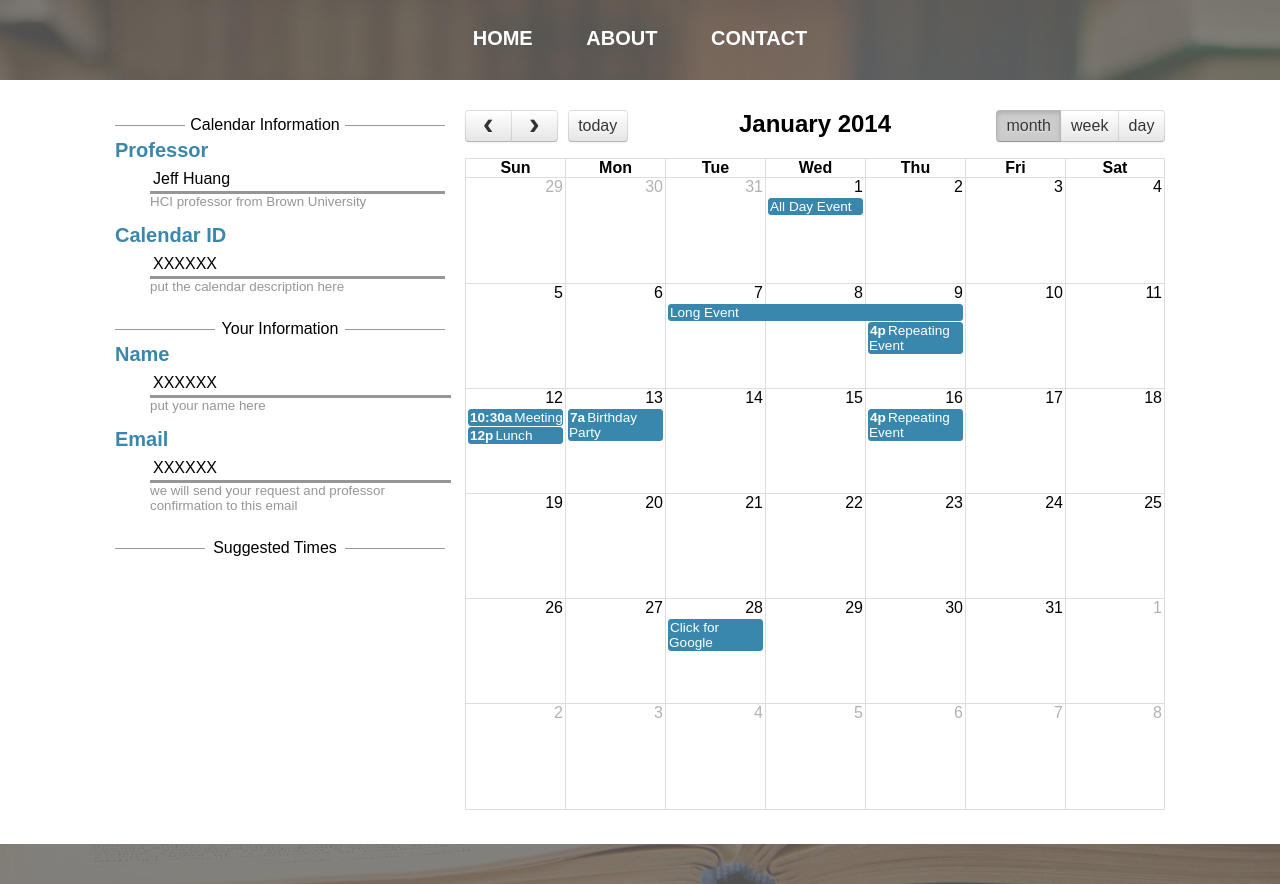
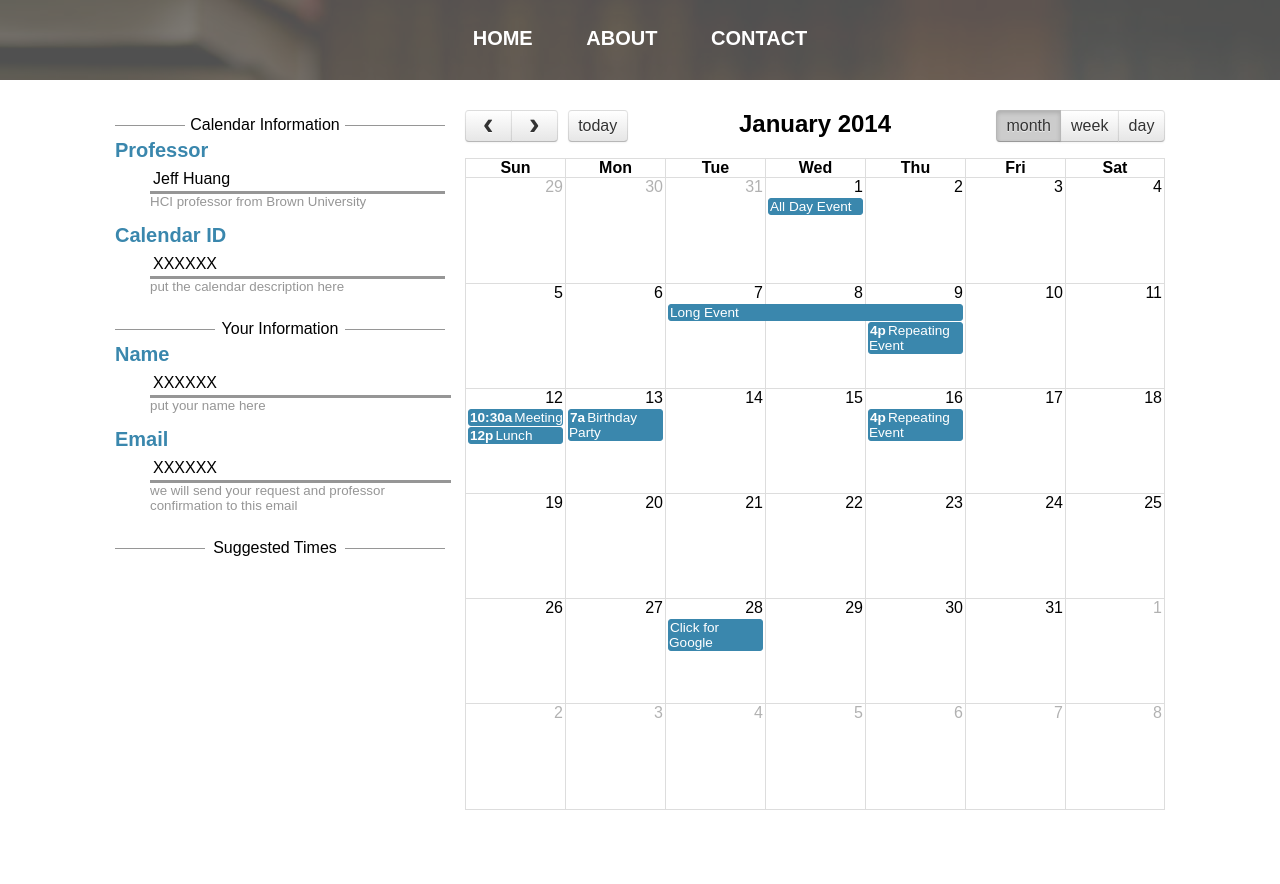
Before and after one commit to jason51122/Meet-My-Professor, a plain HTML site: page view/student-view.html in a window 1280 px wide. After the commit the page ends 844 px from the top, so only its background shows below. Drawn offline with Linux system fonts and the light colour scheme.

Commit message:
a good template

```diff
--- a/public/css/student-view.css
+++ b/public/css/student-view.css
@@ -8,13 +8,24 @@
 	src:url(DagnyWebPro-Xlight.woff) format("woff");
 }
 
-html{
-	background: url(../img/theme.jpg) no-repeat center center fixed;
-}
-
 body{
 	font-family: "ff-dagny-web-pro-light";
 	margin: 0;
+	min-width: 1050px;
+}
+
+#banner {
+	position: relative;
+}
+
+#theme {
+	background: url(../img/theme.jpg);
+	position: absolute;
+	top: 0;
+	left: 0;
+	height: 80px;
+	width: 100%;
+	z-index: -1;
 }
 
 #navbar{
@@ -65,14 +76,13 @@ li a:active{
 }
 
 #content {
-	background-color: white;
 	padding-top: 30px;
 	padding-bottom: 30px;
-}
 
-#content_wrapper {
 	width: 1050px;
 	margin: auto;
+
+	background-color: white;
 	font-family: sans-serif;
 }
 
@@ -160,9 +170,3 @@ li a:active{
 	margin: auto;
 	display: inline-block;
 }
-
-#footer {
-	clear: both;
-	height: 40px;
-	background: rgba(100, 100, 100, 0.8);
-}
--- a/view/student-view.html
+++ b/view/student-view.html
@@ -15,6 +15,7 @@
   </head>
 
   <body>
+    <div id="banner">
       <div id="theme">
       </div>
 
@@ -32,8 +33,9 @@
         </ul>
       </div>
 
+    </div>
+
     <div id="content">
-    <div id="content_wrapper">
 
       <div id="side">
         <div class="separator">
@@ -77,7 +79,6 @@
       <div id="calendar"></div>
 
     </div>
-    </div>
 
     <div id="footer">
     </div>
```
Lines whose indentation alone changed are shown as unchanged.
